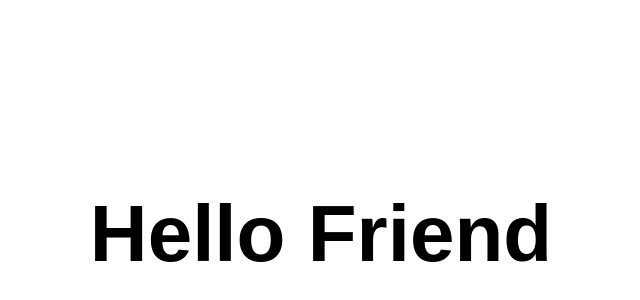
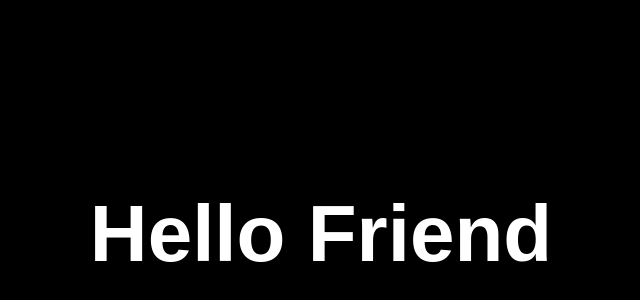
Before and after one commit to johngruen/nftest, a website: page index.html in a window 1280 px wide. Shown: the part 166-466 px from the top of the page, without its empty margins (319-959 px from the left). Drawn offline with nearby package versions, Linux system fonts and the light colour scheme.

Commit message:
inverted colors

```diff
--- a/main.css
+++ b/main.css
@@ -12,8 +12,10 @@ html {
   flex-direction: column;
   justify-content: center;
   min-height: 100vh;
+  background: black;
 }
 
 h1 {
   font-size: 10vh;
+  color: white;
 }
```
